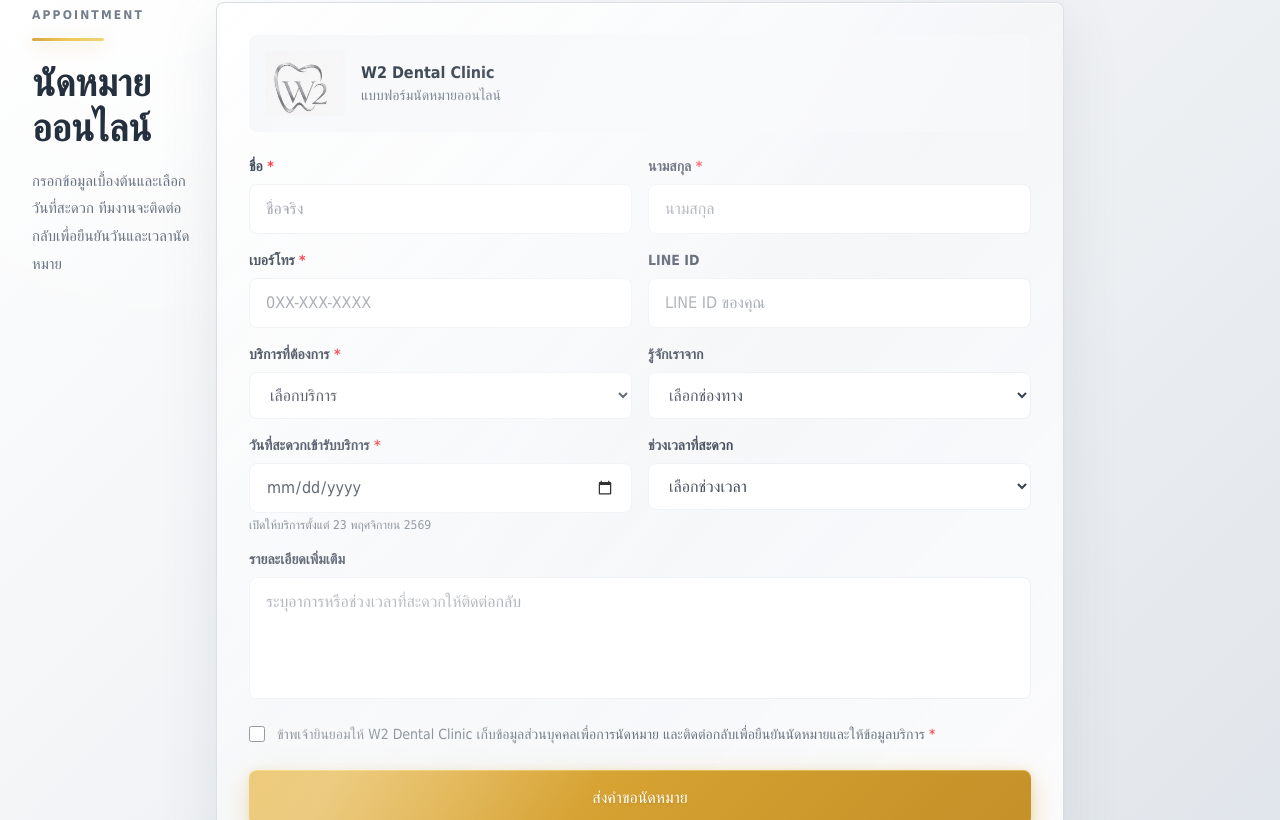
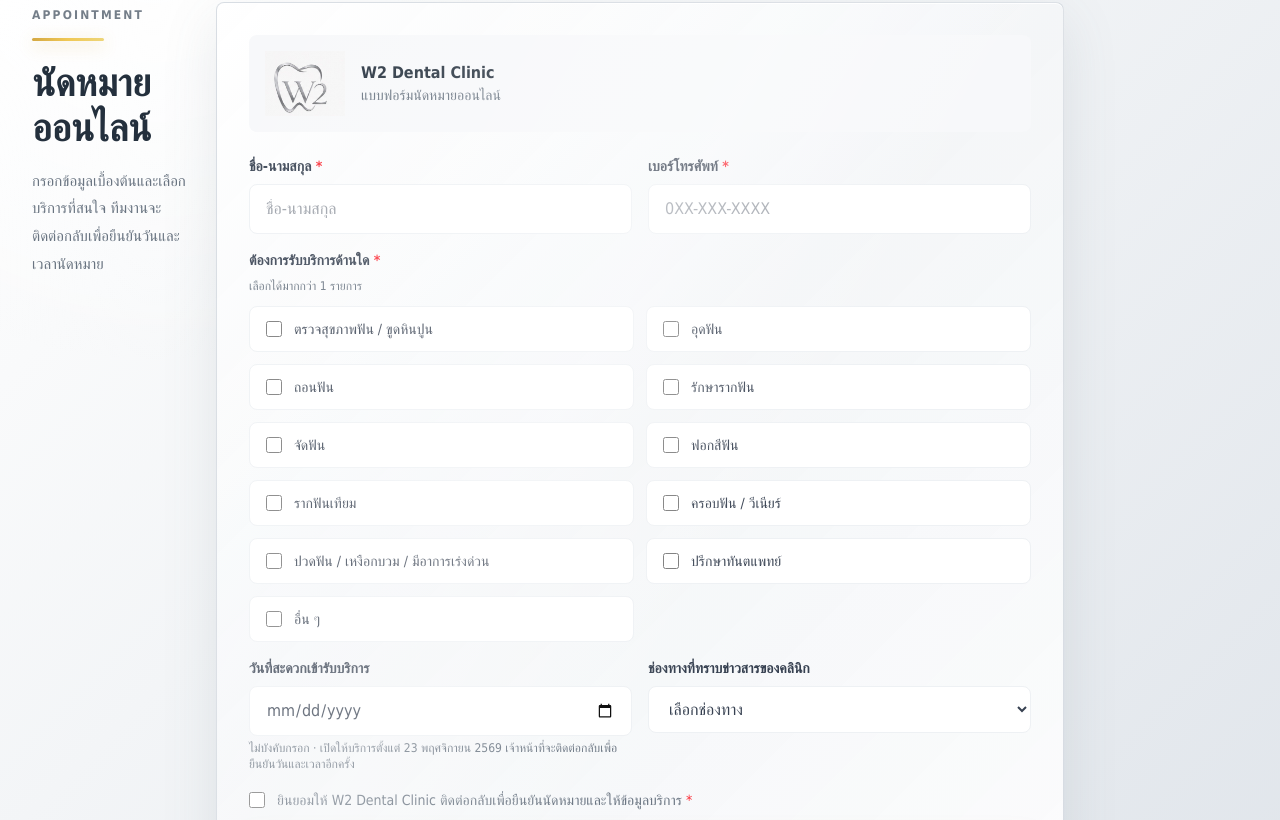
Before and after one commit to Armindyz/https-github.com-username-w2-dental, a Next.js app: page / in a window 1280 px wide. Shown: the part 5740-6560 px from the top of the page. Built offline with nearby package versions, Linux system fonts and the light colour scheme.

Commit message:
Align appointment fields with updated Google Form

```diff
--- a/scripts/test-register.cjs
+++ b/scripts/test-register.cjs
@@ -16,9 +16,9 @@ function load(file, dependencies = {}) {
 const settings = load('src/lib/appointment.ts');
 const { POST } = load('src/app/api/register/route.ts', { '@/lib/appointment': settings });
 const valid = {
-  fname: 'Test', lname: 'Patient', phone: '0800000000', line_id: 'test-line',
-  service: settings.services[0], source: settings.sources[0], note: 'Test only',
-  appoint_date: '2099-12-01', appoint_time: settings.timeSlots[0].value, consent: true,
+  full_name: 'Test Patient', phone: '0800000000',
+  services: [settings.services[0], settings.services[1]], source: settings.sources[0],
+  appoint_date: '2099-12-01', consent: true,
 };
 const request = (body) => new Request('http://localhost/api/register', {
   method: 'POST', body: JSON.stringify(body), headers: { 'Content-Type': 'application/json' },
@@ -32,18 +32,25 @@ const request = (body) => new Request('http://localhost/api/register', {
     assert.equal(options.body.get('entry.1931408668_year'), '2099');
     assert.equal(options.body.get('entry.1931408668_month'), '12');
     assert.equal(options.body.get('entry.1931408668_day'), '01');
-    assert.equal(options.body.get('entry.1940050088'), 'test-line');
+    assert.equal(options.body.has('entry.1940050088'), false);
+    assert.deepEqual(options.body.getAll('entry.899800354'), valid.services);
     assert.equal(options.body.get('entry.622878355'), 'ยินยอม');
-    assert.equal(options.body.get('entry.1955981945'), settings.timeSlots[0].value);
+    assert.equal(options.body.has('entry.1955981945'), false);
     return new Response('<div class="vHW8K">ขอบคุณสำหรับการลงทะเบียนค่ะ/ครับ</div><a href="https://docs.google.com/forms/d/e/1FAIpQLSccn4MKy056e5VgzD44uBvitoGyPzfbXC_1EhAlZxZPFVbESg/viewform?usp=form_confirm">ส่งคำตอบเพิ่มอีก</a>');
   };
   assert.equal((await POST(request(valid))).status, 200);
-  for (const change of [{consent: false}, {appoint_date: ''}, {appoint_date: '2099-02-31'}, {appoint_date: '2026-11-22'}, {service: 'invalid'}, {source: 'invalid'}, {phone: 123}, {fname: {}}, {appoint_time: 'invalid'}]) {
+  for (const change of [{consent: false}, {appoint_date: '2099-02-31'}, {appoint_date: '2026-11-22'}, {services: ['invalid']}, {services: []}, {services: 'จัดฟัน'}, {source: 'invalid'}, {phone: 123}, {full_name: {}}, {full_name: ""}]) {
     assert.equal((await POST(request({...valid, ...change}))).status, 400);
   }
   assert.equal((await POST(request(null))).status, 400);
   assert.equal((await POST(new Request('http://localhost', {method: 'POST', body: '{'}))).status, 400);
   assert.equal(calls, 1, 'Invalid submissions must never reach Google');
+  global.fetch = async (_url, options) => {
+    assert.equal(options.body.has('entry.1931408668_year'), false);
+    assert.equal(options.body.has('entry.1640438865'), false);
+    return new Response('<div class="vHW8K">Recorded</div><a href="https://docs.google.com/forms/d/e/1FAIpQLSccn4MKy056e5VgzD44uBvitoGyPzfbXC_1EhAlZxZPFVbESg/viewform?usp=form_confirm">Again</a>');
+  };
+  assert.equal((await POST(request({...valid, appoint_date: '', source: ''}))).status, 200);
   global.fetch = async () => new Response('<form>Validation error</form>');
   assert.equal((await POST(request(valid))).status, 502);
   global.fetch = async () => new Response('<div class="vHW8K">Form closed</div>');
--- a/src/app/api/register/route.ts
+++ b/src/app/api/register/route.ts
@@ -1,5 +1,5 @@
 import { NextRequest, NextResponse } from "next/server";
-import { minimumAppointmentDate, services, sources, timeSlots } from "@/lib/appointment";
+import { minimumAppointmentDate, services, sources } from "@/lib/appointment";
 
 const FORM_URL = "https://docs.google.com/forms/d/e/1FAIpQLSccn4MKy056e5VgzD44uBvitoGyPzfbXC_1EhAlZxZPFVbESg/formResponse";
 
@@ -12,7 +12,7 @@ export async function POST(request: NextRequest) {
   } catch {
     return NextResponse.json({ error: "Invalid request" }, { status: 400 });
   }
-  const fields = ["fname", "lname", "phone", "line_id", "service", "source", "note", "appoint_date", "appoint_time"] as const;
+  const fields = ["full_name", "fname", "lname", "phone", "service", "source", "appoint_date"] as const;
   const data: Record<string, string> = {};
   for (const field of fields) {
     const value = body[field];
@@ -21,30 +21,34 @@ export async function POST(request: NextRequest) {
     }
     data[field] = typeof value === "string" ? value.trim() : "";
   }
+  // Accept the previous website payload while already-open tabs update.
+  const fullName = data.full_name || [data.fname, data.lname].filter(Boolean).join(" ");
+  const selectedServices = body.services ?? (data.service ? [data.service] : []);
+  const validServices = Array.isArray(selectedServices) && selectedServices.length > 0
+    && selectedServices.length <= services.length
+    && selectedServices.every((service) => typeof service === "string" && services.includes(service));
   const date = data.appoint_date;
   const parsedDate = new Date(`${date}T00:00:00Z`);
-  if (!data.fname || !data.lname || !/^[0-9+\-\s()]{9,15}$/.test(data.phone)
-    || !services.includes(data.service) || body.consent !== true
+  if (!fullName || !/^[0-9+\-\s()]{9,15}$/.test(data.phone)
+    || !validServices || body.consent !== true
     || (data.source && !sources.includes(data.source))
-    || (data.appoint_time && !timeSlots.some((slot) => slot.value === data.appoint_time))
-    || !/^\d{4}-\d{2}-\d{2}$/.test(date) || Number.isNaN(parsedDate.getTime())
-    || parsedDate.toISOString().slice(0, 10) !== date || date < minimumAppointmentDate()) {
+    || (date && (!/^\d{4}-\d{2}-\d{2}$/.test(date) || Number.isNaN(parsedDate.getTime())
+      || parsedDate.toISOString().slice(0, 10) !== date || date < minimumAppointmentDate()))) {
     return NextResponse.json({ error: "กรุณาตรวจสอบข้อมูลและวันที่นัดหมายให้ถูกต้อง" }, { status: 400 });
   }
-  const [year, month, day] = date.split("-");
   const payload = new URLSearchParams({
-    "entry.496790890": `${data.fname} ${data.lname}`,
+    "entry.496790890": fullName,
     "entry.765612988": data.phone,
-    "entry.1940050088": data.line_id,
-    "entry.899800354": data.service,
-    "entry.1107564578": data.note,
-    "entry.1931408668_year": year,
-    "entry.1931408668_month": month,
-    "entry.1931408668_day": day,
-    "entry.1955981945": data.appoint_time,
-    "entry.1640438865": data.source,
     "entry.622878355": "ยินยอม",
   });
+  for (const service of selectedServices as string[]) payload.append("entry.899800354", service);
+  if (data.source) payload.set("entry.1640438865", data.source);
+  if (date) {
+    const [year, month, day] = date.split("-");
+    payload.set("entry.1931408668_year", year);
+    payload.set("entry.1931408668_month", month);
+    payload.set("entry.1931408668_day", day);
+  }
   try {
     const response = await fetch(FORM_URL, {
       method: "POST", body: payload,
--- a/src/components/AppointmentForm.tsx
+++ b/src/components/AppointmentForm.tsx
@@ -4,7 +4,7 @@ import { useRef, useState } from "react";
 import Image from "next/image";
 import { useInView } from "framer-motion";
 import { AlertCircle, CheckCircle, Loader2 } from "lucide-react";
-import { minimumAppointmentDate, services, sources, timeSlots } from "@/lib/appointment";
+import { minimumAppointmentDate, services, sources } from "@/lib/appointment";
 
 type FormState = "idle" | "loading" | "success" | "error";
 
@@ -16,13 +16,14 @@ export default function AppointmentForm() {
 
   const validate = (form: HTMLFormElement) => {
     const errs: Record<string, string> = {};
-    const required = ["fname", "lname", "phone", "service", "appoint_date", "consent"];
+    const required = ["full_name", "phone", "consent"];
     required.forEach((name) => {
       const el = form.elements.namedItem(name) as HTMLInputElement | null;
       if (!el) return;
       if (el.type === "checkbox" && !el.checked) errs[name] = "กรุณายืนยัน";
       else if (el.type !== "checkbox" && !el.value.trim()) errs[name] = "กรุณากรอก";
     });
+    if (!new FormData(form).getAll("service").length) errs.service = "กรุณาเลือกบริการอย่างน้อย 1 รายการ";
     const phone = (form.elements.namedItem("phone") as HTMLInputElement)?.value;
     if (phone && !/^[0-9+\-\s()]{9,15}$/.test(phone)) errs.phone = "เบอร์โทรไม่ถูกต้อง";
     const date = (form.elements.namedItem("appoint_date") as HTMLInputElement).value;
@@ -43,15 +44,11 @@ export default function AppointmentForm() {
     setFormState("loading");
 
     const data = {
-      fname: (form.elements.namedItem("fname") as HTMLInputElement).value.trim(),
-      lname: (form.elements.namedItem("lname") as HTMLInputElement).value.trim(),
+      full_name: (form.elements.namedItem("full_name") as HTMLInputElement).value.trim(),
       phone: (form.elements.namedItem("phone") as HTMLInputElement).value.trim(),
-      line_id: (form.elements.namedItem("line_id") as HTMLInputElement).value.trim(),
-      service: (form.elements.namedItem("service") as HTMLSelectElement).value,
+      services: new FormData(form).getAll("service"),
       source: (form.elements.namedItem("source") as HTMLSelectElement).value,
-      note: (form.elements.namedItem("note") as HTMLTextAreaElement).value.trim(),
       appoint_date: (form.elements.namedItem("appoint_date") as HTMLInputElement).value,
-      appoint_time: (form.elements.namedItem("appoint_time") as HTMLSelectElement).value,
       consent: (form.elements.namedItem("consent") as HTMLInputElement).checked,
     };
 
@@ -94,7 +91,7 @@ export default function AppointmentForm() {
             นัดหมาย<br />ออนไลน์
           </h2>
           <p className="mt-4 text-[15px] leading-[1.85] text-w2-gray-500 max-w-[260px]">
-            กรอกข้อมูลเบื้องต้นและเลือกวันที่สะดวก ทีมงานจะติดต่อกลับเพื่อยืนยันวันและเวลานัดหมาย
+            กรอกข้อมูลเบื้องต้นและเลือกบริการที่สนใจ ทีมงานจะติดต่อกลับเพื่อยืนยันวันและเวลานัดหมาย
           </p>
         </div>
 
@@ -123,77 +120,47 @@ export default function AppointmentForm() {
           </div>
           <div className="grid grid-cols-1 gap-4 sm:grid-cols-2">
             <div>
-              <label className="mb-2 block text-sm font-bold text-w2-gray-700">ชื่อ <span className="text-red-500">*</span></label>
-              <input name="fname" type="text" placeholder="ชื่อจริง" className={inputClass("fname")} />
-              {errors.fname && <p className="mt-1 text-xs text-red-500">{errors.fname}</p>}
+              <label htmlFor="full_name" className="mb-2 block text-sm font-bold text-w2-gray-700">ชื่อ-นามสกุล <span className="text-red-500">*</span></label>
+              <input id="full_name" name="full_name" type="text" autoComplete="name" placeholder="ชื่อ-นามสกุล" className={inputClass("full_name")} />
+              {errors.full_name && <p className="mt-1 text-xs text-red-500">{errors.full_name}</p>}
             </div>
-
             <div>
-              <label className="mb-2 block text-sm font-bold text-w2-gray-700">นามสกุล <span className="text-red-500">*</span></label>
-              <input name="lname" type="text" placeholder="นามสกุล" className={inputClass("lname")} />
-              {errors.lname && <p className="mt-1 text-xs text-red-500">{errors.lname}</p>}
-            </div>
-
-            <div>
-              <label className="mb-2 block text-sm font-bold text-w2-gray-700">เบอร์โทร <span className="text-red-500">*</span></label>
-              <input name="phone" type="tel" placeholder="0XX-XXX-XXXX" className={inputClass("phone")} />
+              <label htmlFor="phone" className="mb-2 block text-sm font-bold text-w2-gray-700">เบอร์โทรศัพท์ <span className="text-red-500">*</span></label>
+              <input id="phone" name="phone" type="tel" autoComplete="tel" placeholder="0XX-XXX-XXXX" className={inputClass("phone")} />
               {errors.phone && <p className="mt-1 text-xs text-red-500">{errors.phone}</p>}
             </div>
-
+            <fieldset className="sm:col-span-2">
+              <legend className="mb-2 text-sm font-bold text-w2-gray-700">ต้องการรับบริการด้านใด <span className="text-red-500">*</span></legend>
+              <p className="mb-3 text-xs text-w2-gray-500">เลือกได้มากกว่า 1 รายการ</p>
+              <div className="grid gap-3 sm:grid-cols-2">
+                {services.map((service) => (
+                  <label key={service} className="flex cursor-pointer items-start gap-3 rounded-lg border border-w2-gray-100 bg-white px-4 py-3 text-sm text-w2-gray-700">
+                    <input type="checkbox" name="service" value={service} className="mt-0.5 h-4 w-4 shrink-0 accent-w2-gray-900" />
+                    <span>{service}</span>
+                  </label>
+                ))}
+              </div>
+              {errors.service && <p className="mt-1 text-xs text-red-500">{errors.service}</p>}
+            </fieldset>
             <div>
-              <label className="mb-2 block text-sm font-bold text-w2-gray-700">LINE ID</label>
-              <input name="line_id" type="text" placeholder="LINE ID ของคุณ" className={inputClass("line_id")} />
-            </div>
-
-            <div>
-              <label className="mb-2 block text-sm font-bold text-w2-gray-700">บริการที่ต้องการ <span className="text-red-500">*</span></label>
-              <select name="service" className={inputClass("service")}>
-                <option value="">เลือกบริการ</option>
-                {services.map((service) => <option key={service}>{service}</option>)}
-              </select>
-              {errors.service && <p className="mt-1 text-xs text-red-500">{errors.service}</p>}
-            </div>
-
-            <div>
-              <label className="mb-2 block text-sm font-bold text-w2-gray-700">รู้จักเราจาก</label>
-              <select name="source" className={inputClass("source")}>
-                <option value="">เลือกช่องทาง</option>
-                {sources.map((source) => (
-                  <option key={source}>{source}</option>
-                ))}
-              </select>
-            </div>
-
-            <div>
-              <label htmlFor="appoint_date" className="mb-2 block text-sm font-bold text-w2-gray-700">วันที่สะดวกเข้ารับบริการ <span className="text-red-500">*</span></label>
+              <label htmlFor="appoint_date" className="mb-2 block text-sm font-bold text-w2-gray-700">วันที่สะดวกเข้ารับบริการ</label>
               <input id="appoint_date" name="appoint_date" type="date" min={minimumAppointmentDate()} className={inputClass("appoint_date")} />
-              <p className="mt-1 text-xs text-w2-gray-500">เปิดให้บริการตั้งแต่ 23 พฤศจิกายน 2569</p>
+              <p className="mt-1 text-xs text-w2-gray-500">ไม่บังคับกรอก · เปิดให้บริการตั้งแต่ 23 พฤศจิกายน 2569 เจ้าหน้าที่จะติดต่อกลับเพื่อยืนยันวันและเวลาอีกครั้ง</p>
               {errors.appoint_date && <p className="mt-1 text-xs text-red-500">{errors.appoint_date}</p>}
             </div>
-
             <div>
-              <label htmlFor="appoint_time" className="mb-2 block text-sm font-bold text-w2-gray-700">ช่วงเวลาที่สะดวก</label>
-              <select id="appoint_time" name="appoint_time" className={inputClass("appoint_time")}>
-                <option value="">เลือกช่วงเวลา</option>
-                {timeSlots.map((slot) => <option key={slot.value} value={slot.value}>{slot.label}</option>)}
+              <label htmlFor="source" className="mb-2 block text-sm font-bold text-w2-gray-700">ช่องทางที่ทราบข่าวสารของคลินิก</label>
+              <select id="source" name="source" className={inputClass("source")}>
+                <option value="">เลือกช่องทาง</option>
+                {sources.map((source) => <option key={source}>{source}</option>)}
               </select>
-            </div>
-
-            <div className="sm:col-span-2">
-              <label className="mb-2 block text-sm font-bold text-w2-gray-700">รายละเอียดเพิ่มเติม</label>
-              <textarea
-                name="note"
-                rows={4}
-                placeholder="ระบุอาการหรือช่วงเวลาที่สะดวกให้ติดต่อกลับ"
-                className={`${inputClass("note")} resize-none`}
-              />
             </div>
 
             <div className="sm:col-span-2">
               <label className="flex cursor-pointer items-start gap-3">
                 <input type="checkbox" name="consent" className="mt-1 h-4 w-4 accent-w2-gray-900" />
                 <span className="text-sm leading-6 text-w2-gray-500">
-                  ข้าพเจ้ายินยอมให้ W2 Dental Clinic เก็บข้อมูลส่วนบุคคลเพื่อการนัดหมาย และติดต่อกลับเพื่อยืนยันนัดหมายและให้ข้อมูลบริการ <span className="text-red-500">*</span>
+                  ยินยอมให้ W2 Dental Clinic ติดต่อกลับเพื่อยืนยันนัดหมายและให้ข้อมูลบริการ <span className="text-red-500">*</span>
                 </span>
               </label>
               {errors.consent && <p className="ml-7 mt-1 text-xs text-red-500">{errors.consent}</p>}
@@ -219,7 +186,7 @@ export default function AppointmentForm() {
               <CheckCircle size={20} className="mt-0.5 shrink-0" />
               <div>
                 <p className="font-bold">ส่งคำขอนัดหมายสำเร็จ</p>
-                <p className="mt-1 text-sm text-w2-gray-500">ทีมงานจะติดต่อกลับทาง LINE หรือเบอร์โทรศัพท์เพื่อยืนยันนัดหมาย</p>
+                <p className="mt-1 text-sm text-w2-gray-500">ทีมงานจะติดต่อกลับทางเบอร์โทรศัพท์เพื่อยืนยันนัดหมาย</p>
               </div>
             </div>
           )}
--- a/src/lib/appointment.ts
+++ b/src/lib/appointment.ts
@@ -8,12 +8,6 @@ export const sources = [
   "LINE OA", "Facebook", "Instagram", "TikTok",
   "Google search/Google Maps", "เพื่อนหรือคนรู้จักแนะนำ", "อื่นๆ",
 ];
-export const timeSlots = [
-  { value: "ช่วงเช้า  (10.00-12.00)", label: "ช่วงเช้า (10.00–12.00)" },
-  { value: "ช่วงบ่าย (12.00-16.00)", label: "ช่วงบ่าย (12.00–16.00)" },
-  { value: "ช่วยเย็น (16.00-20.00)", label: "ช่วงเย็น (16.00–20.00)" },
-  { value: "ยังไม่แน่ใจ ให้เจ้าหน้าที่ติดต่อกลับ", label: "ยังไม่แน่ใจ ให้เจ้าหน้าที่ติดต่อกลับ" },
-];
 export function minimumAppointmentDate() {
   const today = new Intl.DateTimeFormat("en-CA", {
     timeZone: "Asia/Bangkok", year: "numeric", month: "2-digit", day: "2-digit",
```
Also changed, not shown: 1 other file (tests, documents, lock files or other folders).
